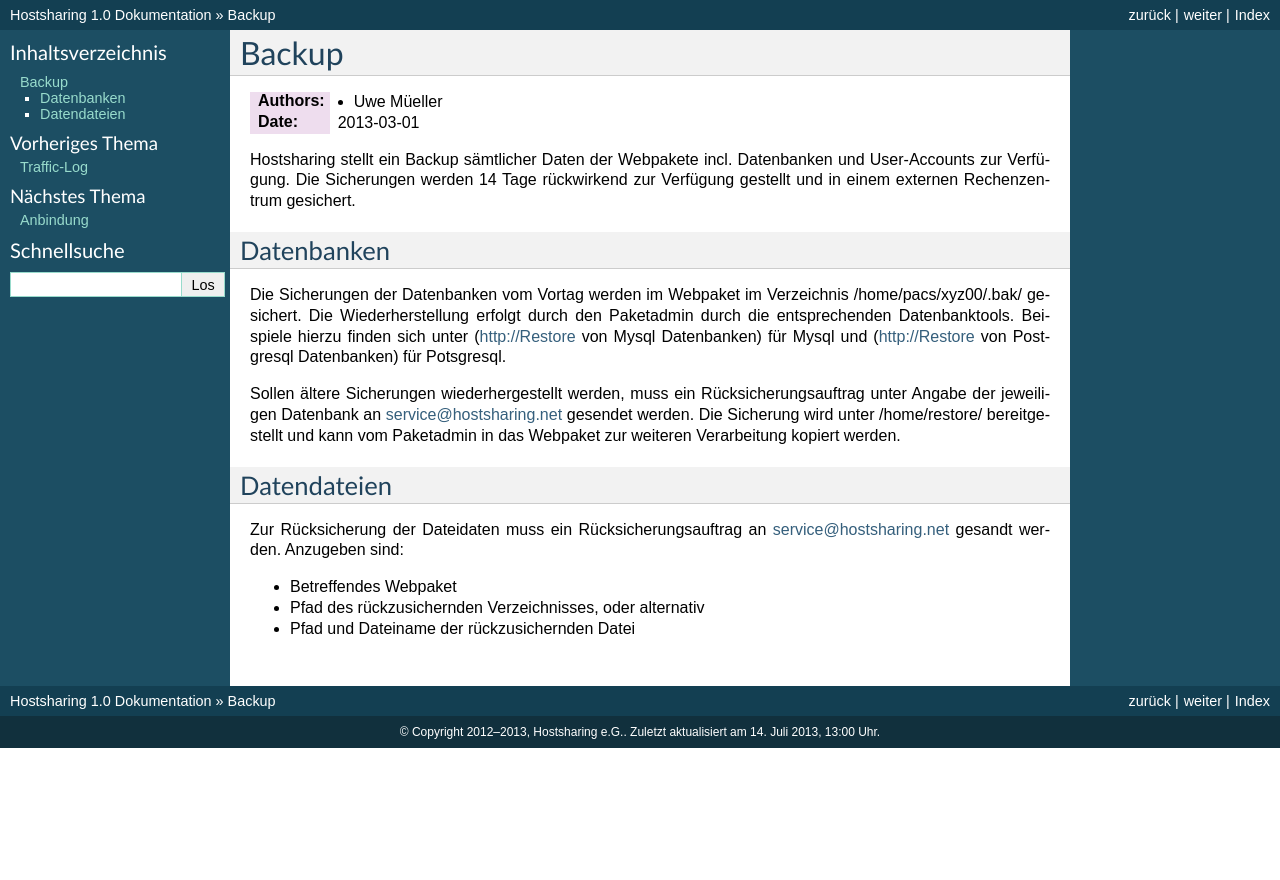
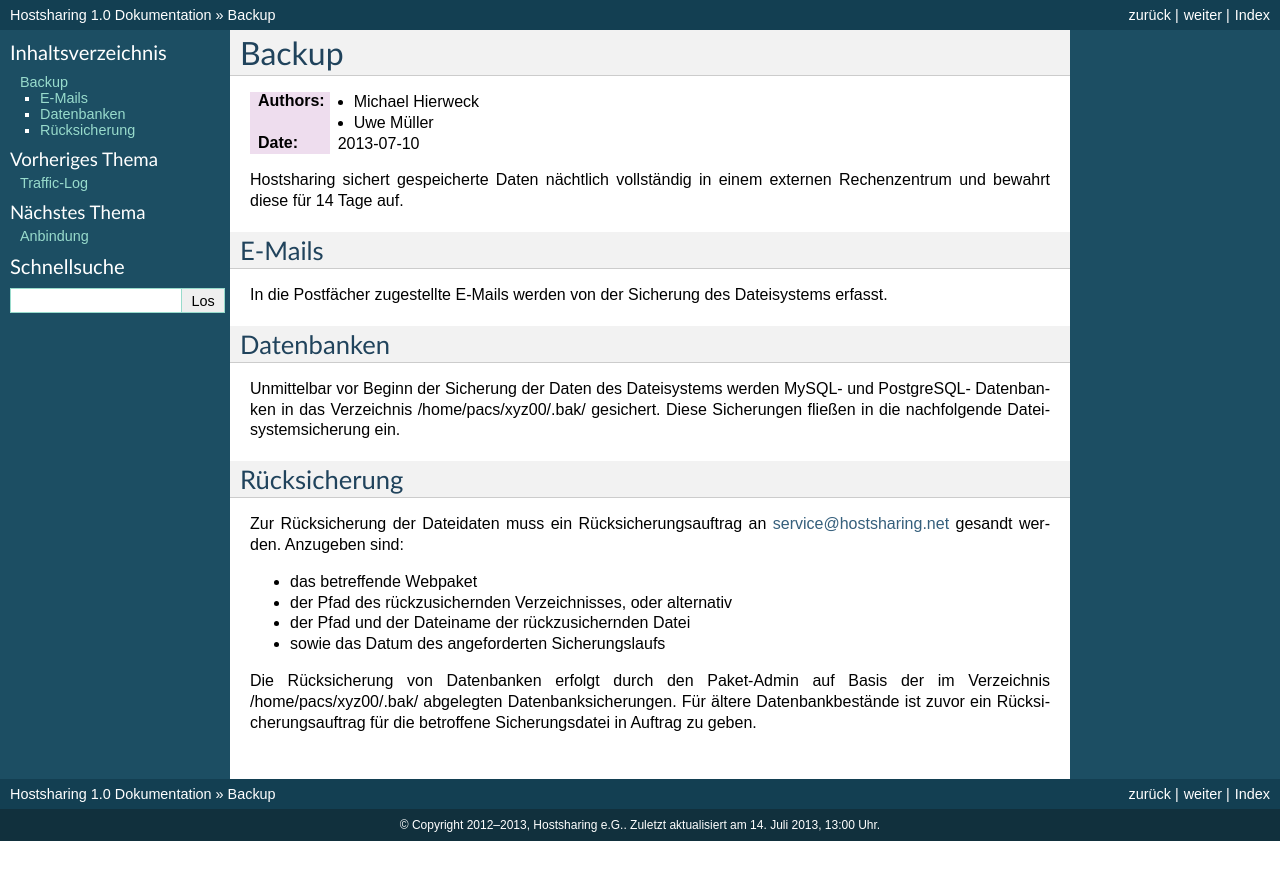
Before and after one commit to hostsharing/hs.docs.users, a Sphinx documentation site: the page built from source/backup.rst, in a window 1280 px wide. Shown: the top 880 px of the page. Built offline with Sphinx 7.4.7, drawn with Linux system fonts in a browser that asks for light colours; pages that are not in the unit, such as notebooks, are missing from menus.

Commit message:
Updated backup and restore.

```diff
--- a/source/backup.rst
+++ b/source/backup.rst
@@ -2,28 +2,37 @@
 Backup
 ======
 
-:Authors: - Uwe Müeller
-:Date: 2013-03-01
+:Authors: - Michael Hierweck
+          - Uwe Müller
+:Date: 2013-07-10
 
-Hostsharing stellt ein Backup sämtlicher Daten der Webpakete incl. Datenbanken und User-Accounts zur Verfügung.
-Die Sicherungen werden 14 Tage rückwirkend zur Verfügung gestellt und in einem externen Rechenzentrum gesichert.
+Hostsharing sichert gespeicherte Daten nächtlich vollständig in einem externen Rechenzentrum
+und bewahrt diese für 14 Tage auf.
+
+E-Mails
+=======
+
+In die Postfächer zugestellte E-Mails werden von der Sicherung des Dateisystems erfasst.
 
 Datenbanken
 ===========
 
-Die Sicherungen der Datenbanken vom Vortag werden im Webpaket im Verzeichnis  /home/pacs/xyz00/.bak/ gesichert.
-Die Wiederherstellung erfolgt durch den Paketadmin durch die entsprechenden Datenbanktools.
-Beispiele hierzu finden sich unter (http://Restore von Mysql Datenbanken) für Mysql und (http://Restore von Postgresql Datenbanken) für Potsgresql.
+Unmittelbar vor Beginn der Sicherung der Daten des Dateisystems werden MySQL- und PostgreSQL-
+Datenbanken in das Verzeichnis /home/pacs/xyz00/.bak/ gesichert. Diese Sicherungen fließen
+in die nachfolgende Dateisystemsicherung ein.
 
-Sollen ältere Sicherungen wiederhergestellt werden, muss ein Rücksicherungsauftrag  unter Angabe der jeweiligen Datenbank an  service@hostsharing.net gesendet werden.
-Die Sicherung wird unter /home/restore/ bereitgestellt und kann vom Paketadmin in das Webpaket  zur weiteren Verarbeitung kopiert werden.
+Rücksicherung
+=============
 
-Datendateien
-============
+Zur Rücksicherung der Dateidaten muss ein Rücksicherungsauftrag an service@hostsharing.net
+gesandt werden. Anzugeben sind:
 
-Zur Rücksicherung der Dateidaten muss ein Rücksicherungsauftrag an service@hostsharing.net gesandt werden.
-Anzugeben sind:
+- das betreffende Webpaket
+- der Pfad des rückzusichernden Verzeichnisses, oder alternativ
+- der Pfad und der Dateiname der rückzusichernden Datei
+- sowie das Datum des angeforderten Sicherungslaufs
 
-- Betreffendes Webpaket
-- Pfad des rückzusichernden Verzeichnisses, oder alternativ
-- Pfad und Dateiname der rückzusichernden Datei
+Die Rücksicherung von Datenbanken erfolgt durch den Paket-Admin auf Basis der im Verzeichnis
+/home/pacs/xyz00/.bak/ abgelegten Datenbanksicherungen.
+Für ältere Datenbankbestände ist zuvor ein Rücksicherungsauftrag für die
+betroffene Sicherungsdatei in Auftrag zu geben.
```
